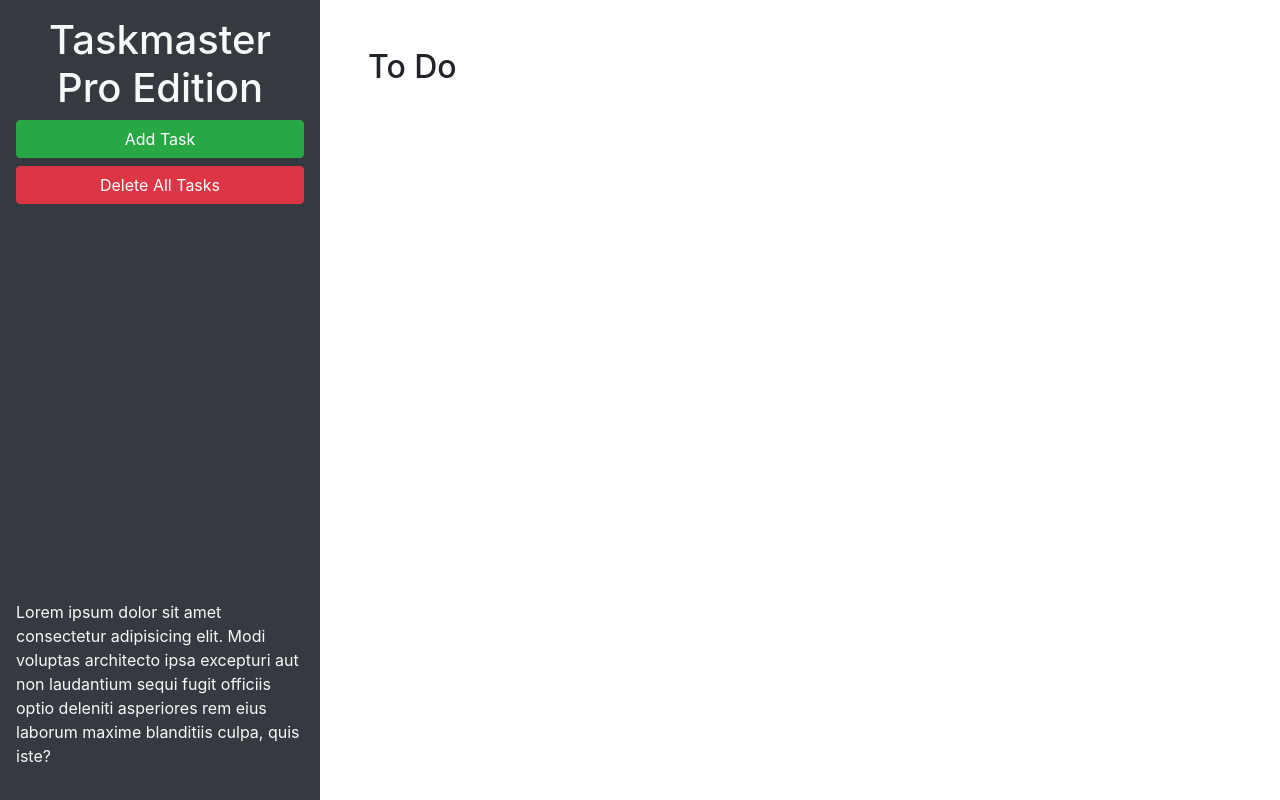
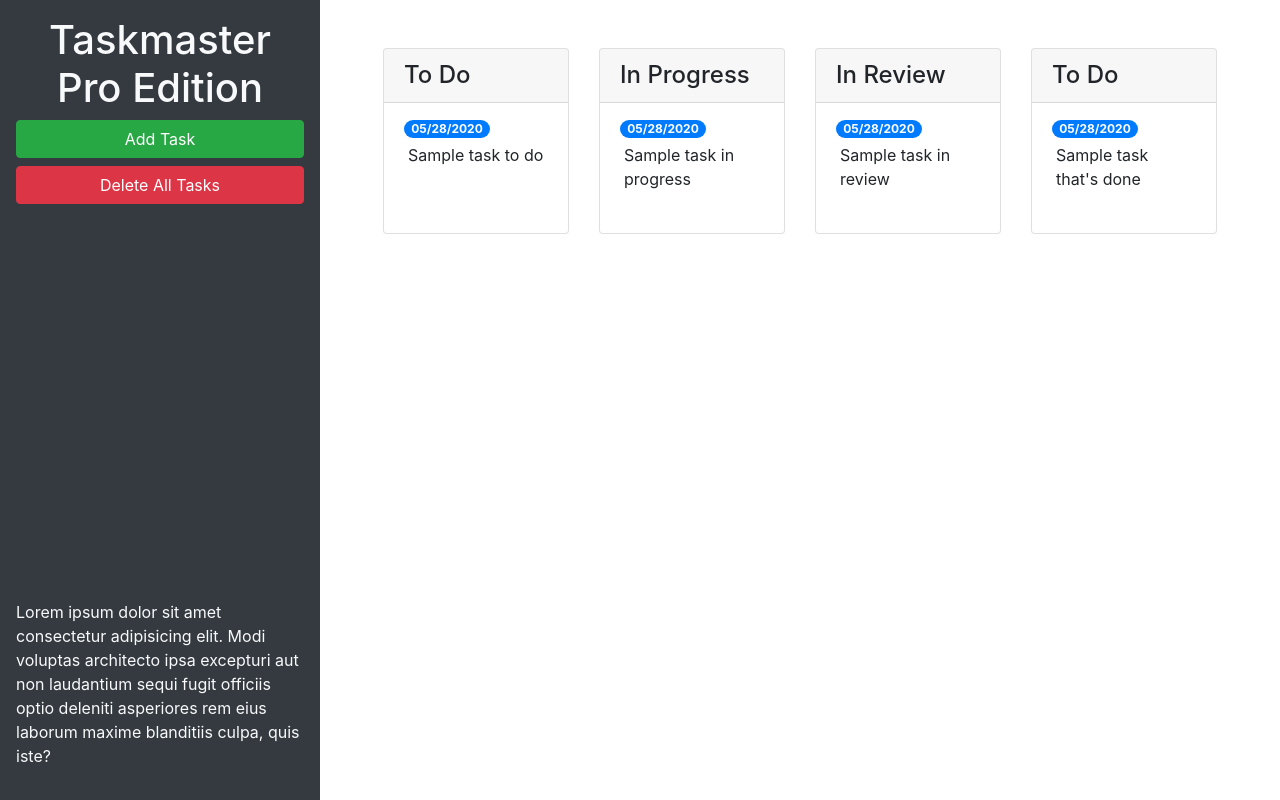
Before and after one commit to mooka0/taskmaster-pro, a plain HTML site: page index.html in a window 1280 px wide. Drawn offline with nearby package versions, Linux system fonts and the light colour scheme.

Commit message:
added bootstrap grid system and UI components

```diff
--- a/index.html
+++ b/index.html
@@ -23,10 +23,69 @@
         laudantium sequi fugit officiis optio deleniti asperiores rem eius laborum maxime blanditiis culpa, quis iste?
       </p>
     </header>
+
     <main class="col-12 col-lg-9">
-      <div class="m-5">
-        <h2>To Do</h2>
-        <ul id="list-toDo" class="list-group"> </ul>
+      <div class="m-5 row justify-content-around">
+        <!-- todo start -->
+        <div class="col-12 col-md-6 col-xl-3 mb-3">
+          <div class="card">
+            <h4 class="card-header">
+              To Do
+            </h4>
+            <ul id="list-toDo" class="list-group list-group-flush">
+              <li class="list-group-item">
+                <span class="badge badge-primary badge-pill">05/28/2020</span>
+                <p class="m-1">Sample task to do</p>
+              </li>
+            </ul>
+          </div>
+        </div>
+        <!-- todo end -->
+        <!-- in progress start -->
+        <div class="col-12 col-md-6 col-xl-3 mb-3">
+          <div class="card">
+            <h4 class="card-header">
+              In Progress
+            </h4>
+            <ul id="list-inProgress" class="list-group list-group-flush">
+              <li class="list-group-item">
+                <span class="badge badge-primary badge-pill">05/28/2020</span>
+                <p class="m-1">Sample task in progress</p>
+              </li>
+            </ul>
+          </div>
+        </div>
+        <!-- in progress end -->
+        <!-- in review start -->
+        <div class="col-12 col-md-6 col-xl-3 mb-3">
+          <div class="card">
+            <h4 class="card-header">
+              In Review
+            </h4>
+            <ul id="list-inReview" class="list-group list-group-flush">
+              <li class="list-group-item">
+                <span class="badge badge-primary badge-pill">05/28/2020</span>
+                <p class="m-1">Sample task in review</p>
+              </li>
+            </ul>
+          </div>
+        </div>
+        <!-- in review end -->
+        <!-- done start -->
+        <div class="col-12 col-md-6 col-xl-3 mb-3">
+          <div class="card">
+            <h4 class="card-header">
+              To Do
+            </h4>
+            <ul id="list-done" class="list-group list-group-flush">
+              <li class="list-group-item">
+                <span class="badge badge-primary badge-pill">05/28/2020</span>
+                <p class="m-1">Sample task that's done</p>
+              </li>
+            </ul>
+          </div>
+        </div>
+        <!-- done end -->
       </div>
     </main>
   </div>
@@ -46,11 +105,11 @@
           <form>
             <div class="form-group">
               <label for="modalTaskDescription">Task description</label>
-              <textarea id="modalTaskDescription" rows="3"></textarea>
+              <textarea id="modalTaskDescription" rows="3" class="form-control"></textarea>
             </div>
             <div class="form-group">
               <label for="modalDueDate">Due date</label>
-              <input type="text" id="modalDueDate" placeholder="mm/dd/yyyy" autocomplete="off" />
+              <input type="text" class="form-control" id="modalDueDate" placeholder="mm/dd/yyyy" autocomplete="off" />
             </div>
           </form>
         </div>
```
